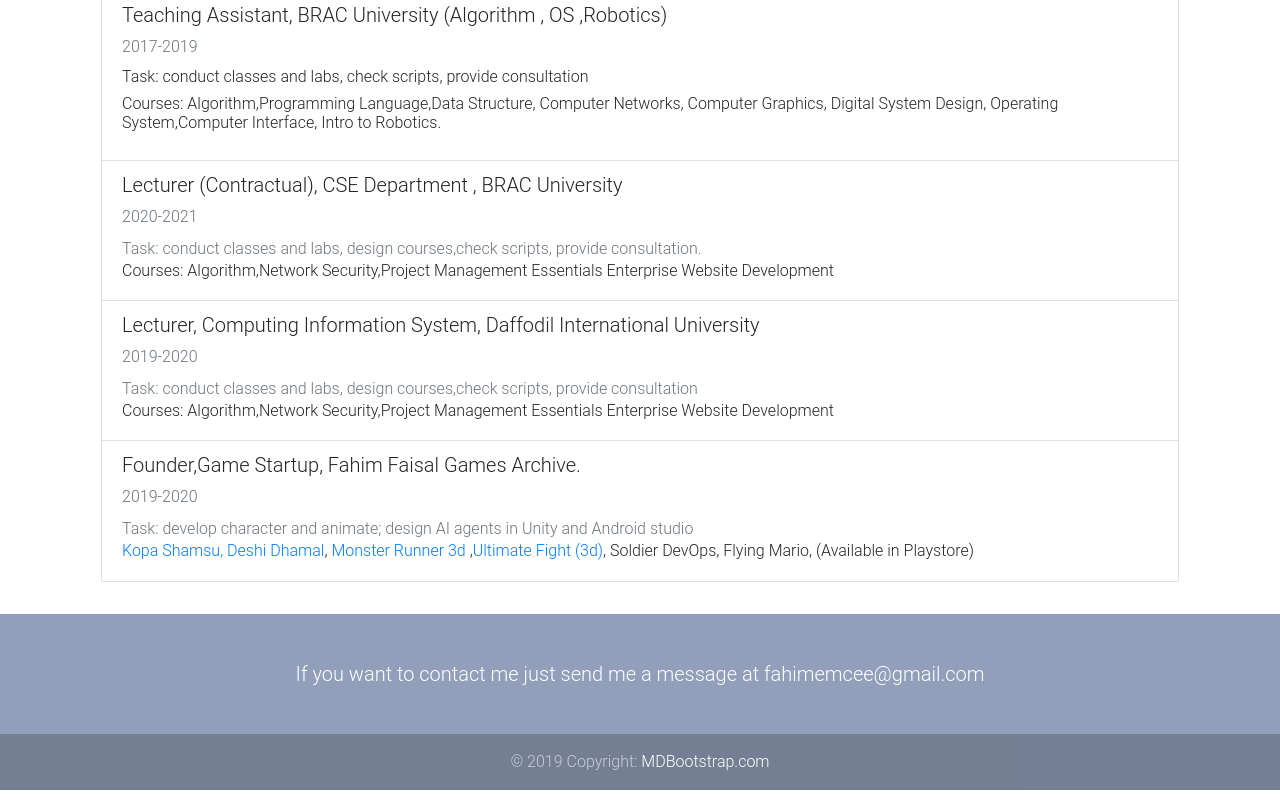
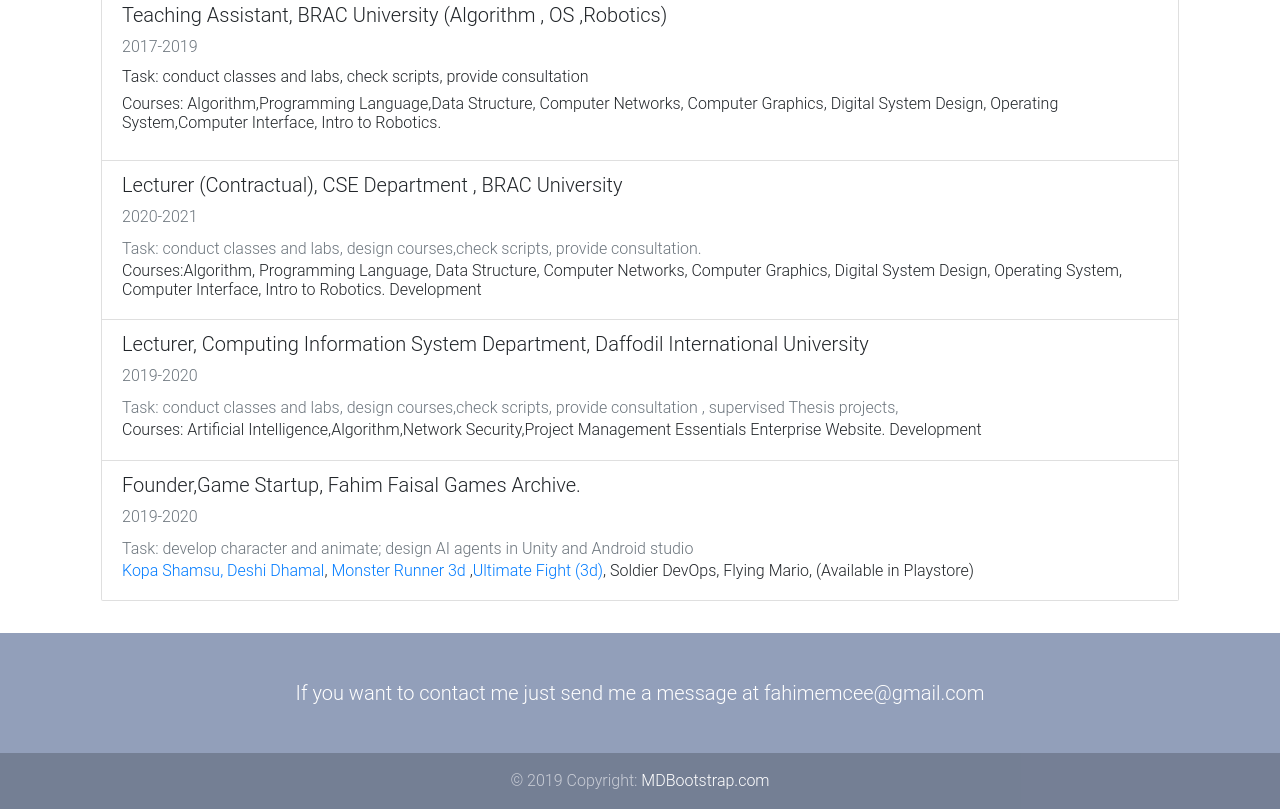
Before and after one commit to FahimFaisalAbir/FahimFaisalAbir.github.io, a plain HTML site: page index.html in a window 1280 px wide. Shown: the part 1484-2293 px from the top of the page. Drawn offline with Linux system fonts and the light colour scheme.

Commit message:
Update index.html

```diff
--- a/index.html
+++ b/index.html
@@ -460,16 +460,18 @@
                   <p class="text-muted mb-0">
                     Task: conduct classes and labs, design courses,check scripts, provide consultation.
                   </p>
-                  <h6  class="fw-bold">Courses: Algorithm,Network Security,Project Management Essentials Enterprise Website
+                  <h6  class="fw-bold">Courses:Algorithm, Programming Language, Data Structure, Computer Networks, Computer Graphics,
+                    Digital System Design, Operating System, Computer Interface, Intro to Robotics.
+
                     Development </h6>
               </li>
               <li class="list-group-item">
-                <h5 class="fw-bold">Lecturer, Computing Information System, Daffodil International University </h5>
+                <h5 class="fw-bold">Lecturer, Computing Information System Department, Daffodil International University </h5>
                 <p class="text-muted mb-2 fw-bold">2019-2020</p>
                 <p class="text-muted mb-0">
-                  Task: conduct classes and labs, design courses,check scripts, provide consultation
+                  Task: conduct classes and labs, design courses,check scripts, provide consultation , supervised Thesis projects,
                 </p>
-                <h6  class="fw-bold">Courses: Algorithm,Network Security,Project Management Essentials Enterprise Website
+                <h6  class="fw-bold">Courses: Artificial Intelligence,Algorithm,Network Security,Project Management Essentials Enterprise Website.
                   Development</h6>
             </li>
               <li class="list-group-item">
```
